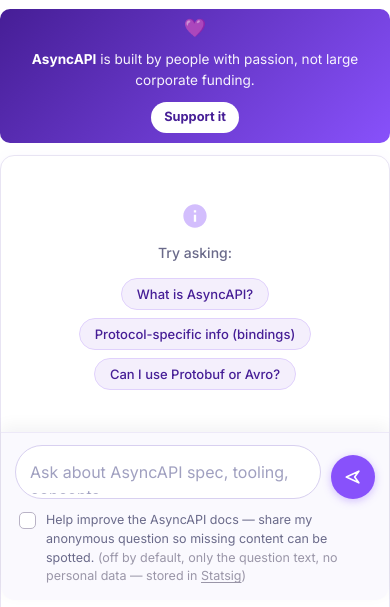
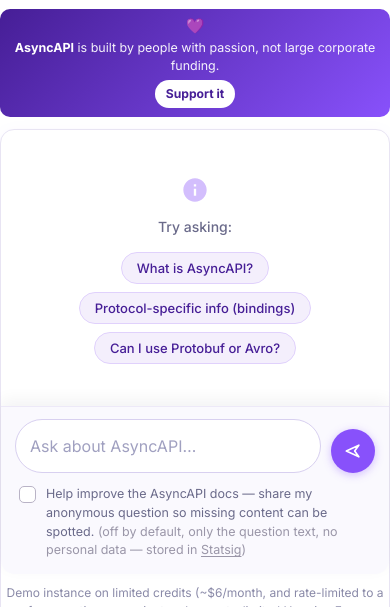
Before and after one commit to derberg/asyncapi-knowledge-mcp, a website: page chat/index.html in a window 390 px wide. Shown: the part 193-800 px from the top of the page. Drawn offline with Linux system fonts and the light colour scheme.

Commit message:
fix(chat): unclip the mobile input placeholder and slim the funding callout
- The composer is a single-row pill, so the long placeholder wrapped to two
  lines and "concepts…" was clipped (a rows=1 textarea only grows for typed
  content, not placeholder text). Use a short placeholder on <=560px.
- The funding callout bloated into a heavy gradient panel on mobile: smaller
  type and tighter padding keep it a slim callout, which also lifts the chat
  box onto the first screen.

```diff
--- a/chat/app.js
+++ b/chat/app.js
@@ -101,6 +101,17 @@
       input.scrollIntoView({ behavior: "smooth", block: "center" });
     }, 300);
   });
+
+  // The single-row pill can't show a placeholder that wraps to two lines, so
+  // use a shorter one on narrow screens (the long copy gets clipped otherwise).
+  var narrow = window.matchMedia("(max-width: 560px)");
+  var phPlaceholder = "Ask about AsyncAPI…";
+  var fullPlaceholder = input.getAttribute("placeholder");
+  function setPlaceholder() {
+    input.setAttribute("placeholder", narrow.matches ? phPlaceholder : fullPlaceholder);
+  }
+  setPlaceholder();
+  narrow.addEventListener("change", setPlaceholder);
 
   /* ---------- Rendering ---------- */
   function el(tag, className, text) {
--- a/chat/styles.css
+++ b/chat/styles.css
@@ -784,7 +784,16 @@
   box-shadow: 0 4px 14px rgba(0, 0, 0, 0.22);
 }
 @media (max-width: 560px) {
-  .sustain { border-radius: var(--aa-radius-md); padding: 10px 14px; }
+  /* Keep it a slim callout, not a heavy panel: tighter padding, smaller type,
+     less vertical weight so it stops dominating the first screen. */
+  .sustain {
+    border-radius: var(--aa-radius-md);
+    padding: 9px 14px;
+    gap: 6px 9px;
+  }
+  .sustain__heart { font-size: 15px; }
+  .sustain__text { font-size: 0.78rem; line-height: 1.4; }
+  .sustain__cta { font-size: 0.76rem; padding: 4px 11px; }
 }
 
 /* Opt-in anonymous question analytics (off by default) */
```
